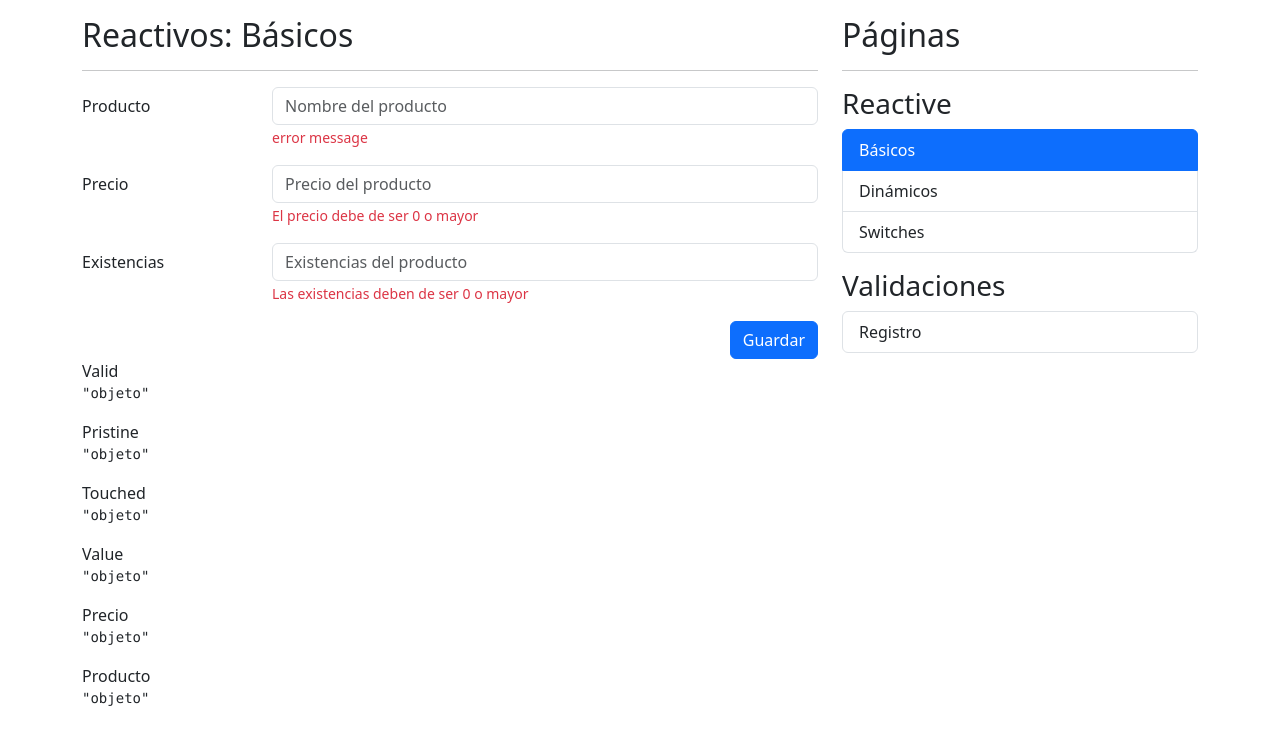
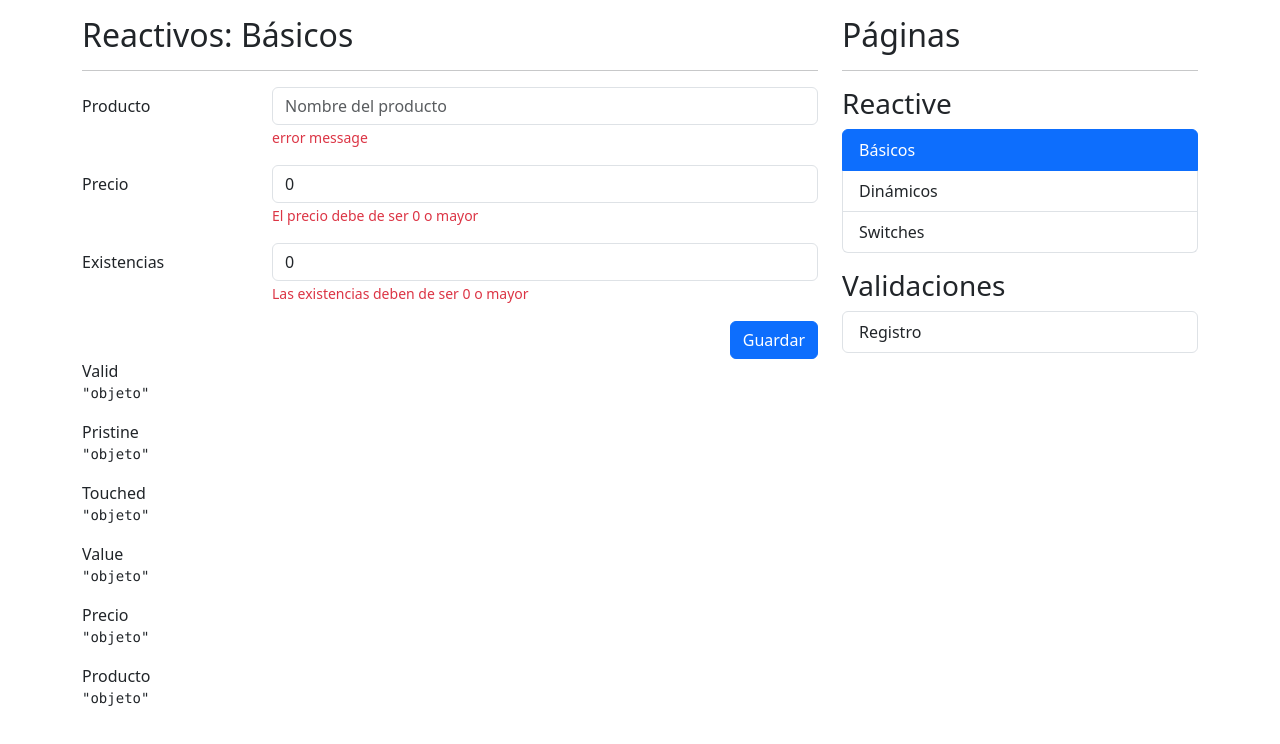
Before and after one commit to abelborit/angular-reactive-forms-app, an Angular app: page /#/reactive/basic in a window 1280 px wide. Shown: the top 744 px of the page. Built offline with nearby package versions, Linux system fonts and the light colour scheme.

Commit message:
[FEAT] reactive forms first steps - FormGroup vs FormBuilder service

```diff
--- a/src/app/reactive/pages/basic-page/basic-page.component.html
+++ b/src/app/reactive/pages/basic-page/basic-page.component.html
@@ -3,13 +3,16 @@
 
 <div class="row">
   <div class="col">
-    <form autocomplete="off">
+    <!-- conectar mi lógica del formulario reactivo "myForm" al formulario de HTML usando el [formGroup]="" pero eso solo conectará el objeto de myForm como tal mas no sus propiedades, eso lo tenemos que hacer por cada input que tengamos e ir conectado sus propiedades del myForm -->
+    <form [formGroup]="myForm" autocomplete="off" (ngSubmit)="handleSaveForm()">
       <!-- Campo de producto -->
       <div class="mb-3 row">
         <label class="col-sm-3 col-form-label">Producto</label>
         <div class="col-sm-9">
+          <!-- para conectar el input con las propiedades del formulario reactivo myForm se utilizará el formControlName="" pero vemos que no tendrá el intellisense ya que básicamente le pasaremos un string, si queremos que sea dinámico podríamos colocarlo como [formControlName]="" pero en general este solo sería el nombre del campo el cual va a corresponder a la propiedad de formulario reactivo myForm -->
           <input
             type="text"
+            formControlName="name"
             class="form-control"
             placeholder="Nombre del producto"
           />
@@ -27,6 +30,7 @@
         <div class="col-sm-9">
           <input
             type="number"
+            formControlName="price"
             class="form-control"
             placeholder="Precio del producto"
           />
@@ -42,6 +46,7 @@
         <div class="col-sm-9">
           <input
             type="number"
+            formControlName="inStorage"
             class="form-control"
             placeholder="Existencias del producto"
           />
--- a/src/app/reactive/pages/basic-page/basic-page.component.ts
+++ b/src/app/reactive/pages/basic-page/basic-page.component.ts
@@ -1,10 +1,51 @@
 import { Component } from '@angular/core';
+import { FormBuilder, FormControl, FormGroup } from '@angular/forms';
 
 @Component({
   templateUrl: './basic-page.component.html',
-  styles: [
-  ]
+  styles: [],
 })
 export class BasicPageComponent {
+  /* para trabjar con formularios reactivos se puede hacer con el FormGroup o con el servicio FormBuilder que una ventaja es que nos ayuda un poco al momento de crear un formulario pero al final de cuentas es lo mismo trajarlo con el FormGroup o con el FormBuilder y ya es cuestión de gustos y preferencias */
 
+  /* una consideración a tener en cuenta es que cuando se trabajen con formularios reactivos es necesario que cada elemento de nuestro formulario (inputs, etc...) tienen que estar adentro de un elemento HTML padre, es decir, si se colocan dos inputs los cuales hacen referencia a las propiedades de mi formulario reactivo, entonces estos dos inputs tienen que estar adentro de un componente padre como un div, form, etc... pero debe tener un elemento HTML padre que los envuelva donde en este caso usaremos una etiqueta <form></form> */
+
+  /* aquí se podrían ir creando todas los inputs que voy a necesitar para el formulario y que sean un new FormControl() y asignarle un valor por defecto como por ejemplo public name = new FormControl(''); luego tener un public email = new FormControl(''); pero al hacerlo así no sería un formulario reactivo, serían solo propiedades reactivas que tenemos en nuestro componente, es decir, pequeñas piezas de controles que tenemos aquí en nuestro componente */
+  /* pero para que sea un formulario reactivo crearemos una propiedad general que sea un FormGroup() y que tenga todos los inputs del formulario que serán FormControl() o una propiedad general mediante el servicio FormBuilder e ir creando sus propiedades del formulario */
+
+  /* FORMA 1: FormGroup() */
+  // public myForm: FormGroup = new FormGroup({
+  //   /* FormControl es un genérico donde se le puede colocar el tipo de dato que va a fluir dentro de él o sino se puede dejar que TypeScript lo infiera por nosotros */
+  //   /* en las validaciones síncronas o asíncronas si solo es una validación síncrona o una asíncronas entonces se coloca directamente pero si son varias entonces se colocan en un array */
+  //   // name: new FormControl(valor por defecto, validaciones síncronas, validaciones asíncronas),
+  //   // name: new FormControl('', [], []),
+  //   name: new FormControl(''),
+  //   price: new FormControl(0),
+  //   inStorage: new FormControl(0),
+  // });
+
+  /* FORMA 2: inyectando el servicio FormBuilder que al final es una sintaxis un poco más cómoda porque a la larga lo que hace el FormBuilder es traducirlo a la forma del FormGroup() */
+  constructor(private formBuilder: FormBuilder) {}
+  /* se podría obviar colocar el tipo FormGroup porque al final lo va a inferir pero es buena práctica tipar lo más que se pueda */
+  public myForm: FormGroup = this.formBuilder.group({
+    // name: [valor por defecto, validaciones síncronas, validaciones asíncronas],
+    // name: ['', [], []],
+    name: [''],
+    price: [0],
+    inStorage: [0],
+  });
+
+  handleSaveForm(): void {
+    console.log(this.myForm.value);
+  }
 }
+
+/* ******************************************************************************************************************* */
+/* siempre es mejor trabajar con formularios reactivos a menos que sean formularios muy pero muy simples entonces se podría trabajar con formularios con aproximación por template o trabajar con los [(ngModel)]="" que viene en FormsModule pero aunque funcione bien formularios por template o formularios con [(ngModel)]="" es mejor trabajarlos con formularios reactivos.
+
+- Con el [(ngModel)]="" en general va a enlazar el valor pero nosotros queremos trabajar con el formulario que va más allá de manejar el valor del input porque necesitamos por ejemplo un estado completo del input, por ejemplo, tiene una etiqueta required (el input tiene que venir con un valor sí o sí), también se le puede colocar que cumpla una expresión regular, etc.
+
+- Con formularios por template como su nombre lo dice, en el HTML se va a construir la mayor parte de la lógica lo cual puede ser contraproducente ya que lo que queremos es que los archivos HTML sean tal cual etiquetas HTML en su mayoría y no tenga tanta lógica para que sean fáciles de leer y fáciles de mantener.
+
+- Con formularios reactivos quiere decir que vamos a tener la mayor parte de la lógica en el componente de TypeScript (.ts) ya que con esto hay mayor control, mayor facilidad de uso, los datos que vamos a utilizar estarán en el lado del componente de TypeScript (.ts) my fácilmente.
+*/
```
Also changed, not shown: src/app/reactive/reactive.module.ts (+4 -7 lines).
